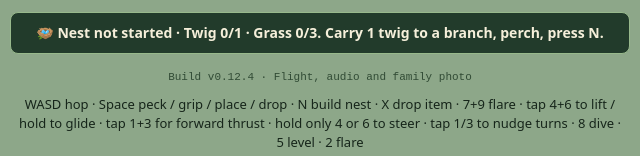
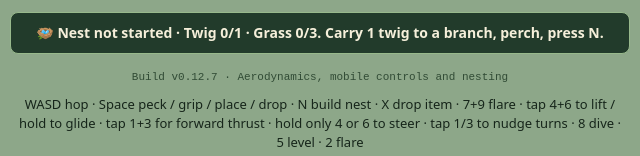
Before and after one commit to abrahamtilbury/birdgame, a website with bundled scripts: page index.html in a window 1280 px wide. Shown: the part 884-1040 px from the top of the page, 320-960 px from the left. Built offline with nearby package versions, Linux system fonts and the light colour scheme.

Commit message:
Add files via upload

```diff
--- a/index.html
+++ b/index.html
@@ -43,7 +43,7 @@
       <button id="milestonePreview" type="button" class="birdsong-toggle milestone-preview">📷 Preview family milestone</button>
     </div>
     <div id="nestStatus" class="nest-status" role="status" aria-live="polite"></div>
-    <div class="build-version">Build v0.12.4 · Flight, audio and family photo</div>
+    <div class="build-version">Build v0.12.7 · Aerodynamics, mobile controls and nesting</div>
     <div id="familyMilestone" class="milestone-overlay" role="dialog" aria-modal="true"
       aria-labelledby="familyTitle" hidden>
       <div class="milestone-panel">
--- /dev/null
+++ b/package.json
@@ -0,0 +1,6 @@
+{
+  "name": "bird-flight-willie-wagtail",
+  "private": true,
+  "type": "module",
+  "scripts": { "test": "node --test tests/*.test.mjs" }
+}
--- a/style.css
+++ b/style.css
@@ -1,3 +1,8 @@
+html, body {
+  touch-action: manipulation;
+  -webkit-tap-highlight-color: transparent;
+}
+
 body {
   margin: 0;
   min-height: 100dvh;
@@ -183,7 +188,6 @@ body {
   -webkit-tap-highlight-color: transparent;
 }
 
-#gameCanvas,
 #keypad,
 #keypad kbd,
 #touchControls,
```
Also changed, not shown: README.md.
